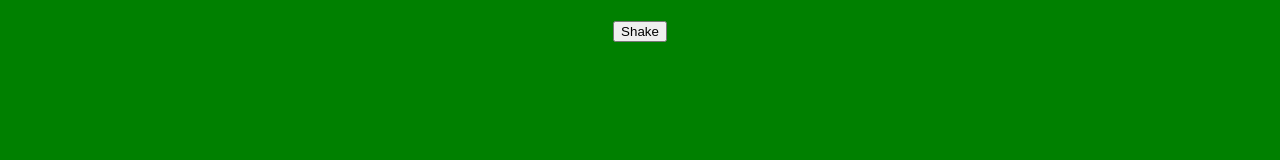
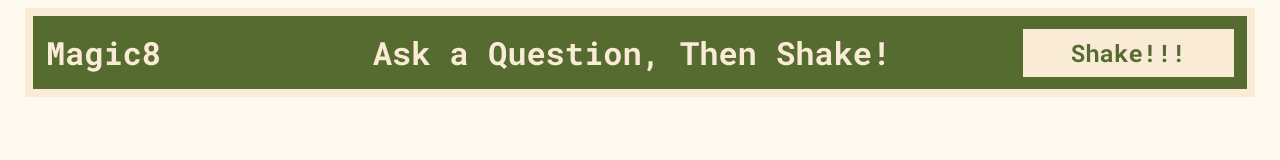
Before and after one commit to notapyramid/web-projects, a plain HTML site: page 8ball/index.html in a window 1280 px wide. Drawn offline with Linux system fonts and the light colour scheme.

Commit message:
wowthatwasalotofcss

```diff
--- a/8ball/css/style.css
+++ b/8ball/css/style.css
@@ -1,5 +1,48 @@
 body {
-    background-color: green;
-    text-align: center
+    background-color: floralwhite;
+    text-align: center;
+    font-family: "Roboto Mono", monospace;
+}
+h1 {
+    font-optical-sizing: auto;
+    font-style: normal;
+    font-size: 2rem;
+}
+.a {
+  display: flex;
+  align-items: center;
+  width: 94%;
+  padding: 1%;
+  background-color: darkolivegreen;
+  color: antiquewhite;
+  border: 0.5rem solid antiquewhite;
+  list-style: none;
+  margin: 0 auto;
+}
 
+.a .b {
+  flex: 0.5;
+  font-weight: bold;
+  font-size: 2rem;
+  text-align: left;
 }
+
+.a .d {
+  flex: 2;
+  text-align: center;
+  margin: 0;
+  font-size: 2rem;
+  font-weight: bold;
+}
+
+.a .c {
+  flex: 0.5;
+  font-family: "Roboto Mono", monospace;
+  padding: 0.5rem 0.5rem;
+  color: darkolivegreen;
+  background: antiquewhite;
+  border: none;
+  font-weight: bold;
+  font-size: 1.5rem;
+  cursor: pointer;
+}
--- a/8ball/index.html
+++ b/8ball/index.html
@@ -6,9 +6,16 @@
     <link rel="stylesheet" href="css/style.css">
     <script type="text/javascript" src="js/script.js"></script>
     <title>8 ball</title>
+    <link rel="preconnect" href="https://fonts.googleapis.com">
+    <link rel="preconnect" href="https://fonts.gstatic.com" crossorigin>
+    <link href="https://fonts.googleapis.com/css2?family=Roboto+Mono:ital,wght@0,100..700;1,100..700&display=swap" rel="stylesheet">
 </head>
 <body>
-    <h1 id="a"></h1>
-    <button onclick="m8()">Shake</button>
+    <ul class="a">
+        <li class="b">Magic8</li>
+        <li id="a" class="d"></li>
+        <button class="c" onclick="m8()">Shake!!!</button>
+    </ul>
+    <script> document.getElementById("a").innerHTML = 'Ask a Question, Then Shake!'; </script>
 </body>
 </html>
--- a/8ball/js/script.js
+++ b/8ball/js/script.js
@@ -1,3 +1,5 @@
+
+
 function m8() {
     var f = gf();
     sf(f);
```
